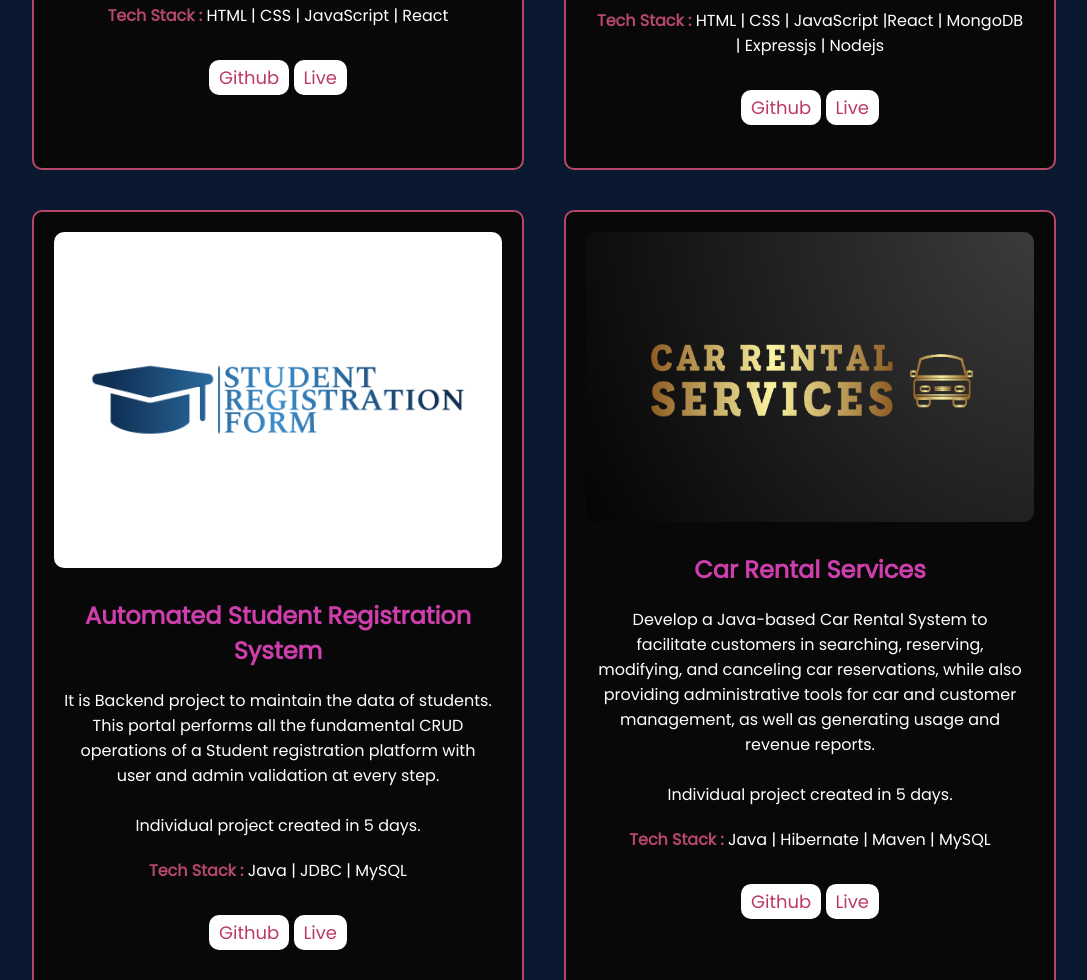
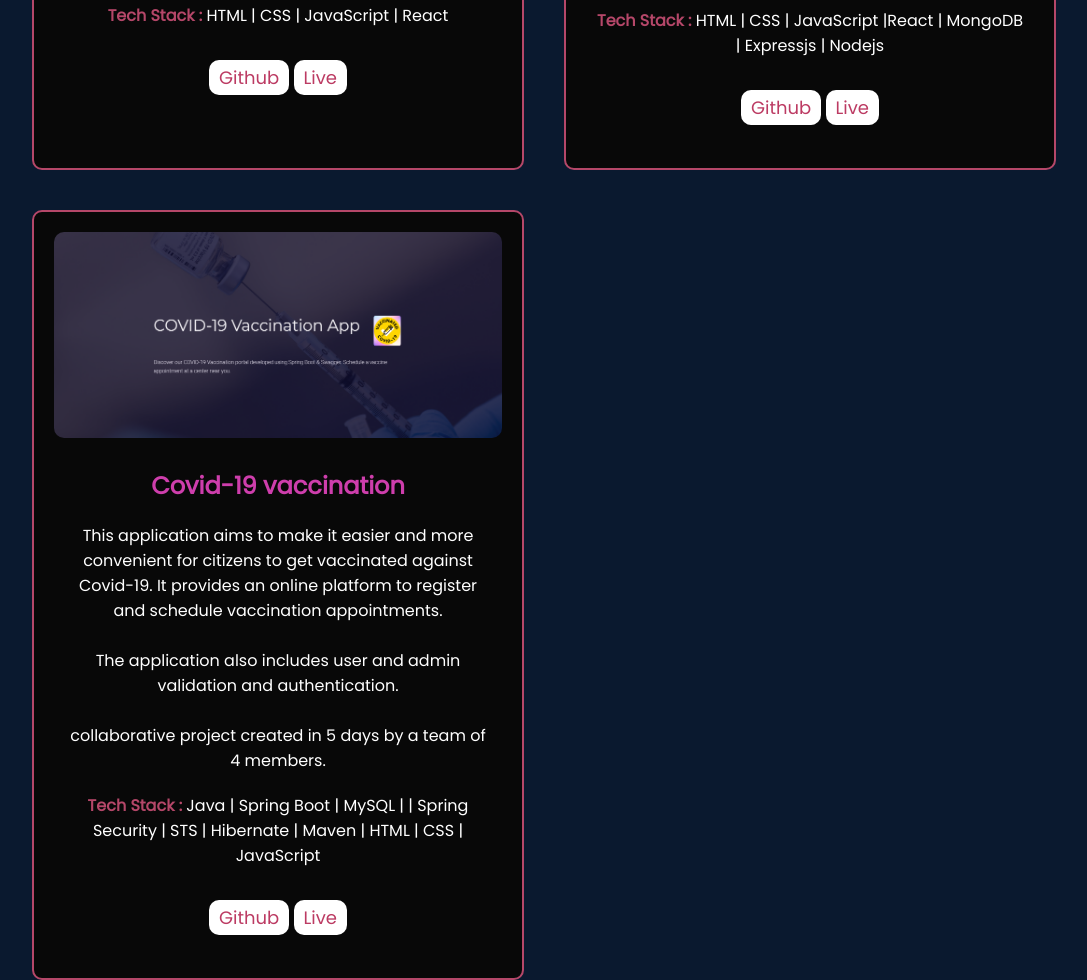
Before and after one commit to Mohammmedrafique/MohammmedRafique.github.io, a website: page index.html in a window 1280 px wide. Shown: the part 3687-4667 px from the top of the page, without its empty margins (96-1183 px from the left). Drawn offline with nearby package versions, Linux system fonts and the light colour scheme.

Commit message:
Update index.html

```diff
--- a/index.html
+++ b/index.html
@@ -274,7 +274,7 @@
 
           <!--------------------- Third Project ----------------------->
 
-          <div class="work project-card">
+<!--           <div class="work project-card">
             <img src="assets/Student.png" />
             <div class="layer">
               <h2 class="project-heading project-title">
@@ -307,10 +307,10 @@
               </div>
             </div>
           </div>
-
+ -->
           <!--------------------- Fourth Project ----------------------->
 
-          <div class="work project-card">
+<!--           <div class="work project-card">
             <div id="project_Image">
               <img src="assets/Car.png" />
             </div>
@@ -347,7 +347,7 @@
               </div>
             </div>
           </div>
-
+ -->
           <!--------------------- Fifth Project ----------------------->
 
           <div class="work project-card">
```
